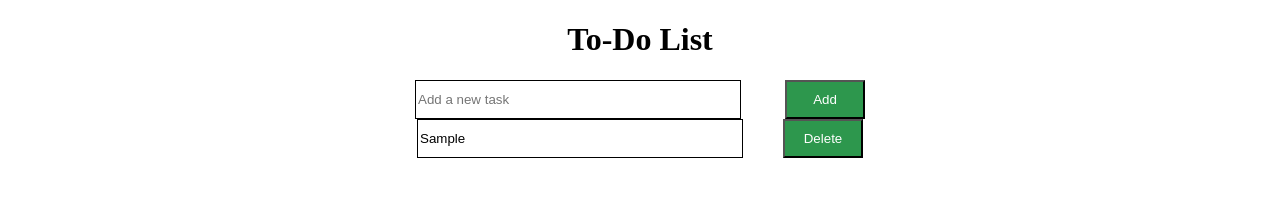
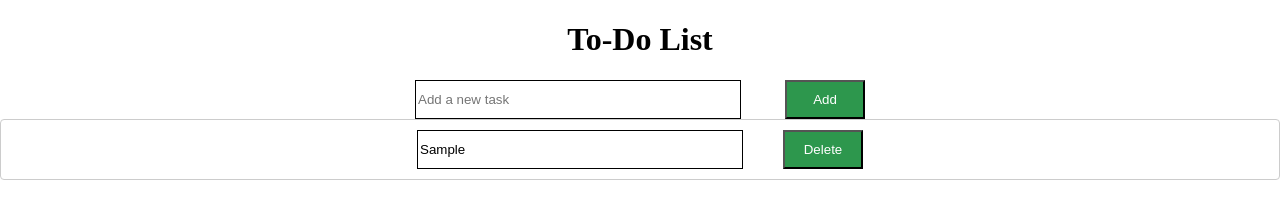
Before and after one commit to Priyadharshinik4/Responsive-To-Do-List-using-HTML-CSS-and-Javascript, a plain HTML site: page index.html in a window 1280 px wide. Both pictures are taken after typing "Sample" into the empty fields and a click on the button "Add". Drawn offline with Linux system fonts and the light colour scheme.

Commit message:
Update index.html

```diff
--- a/index.html
+++ b/index.html
@@ -6,6 +6,19 @@
     <title>To-Do List</title>
     <link rel="stylesheet" href="style.css">
     <script src="script.js"></script>
+    <style>
+        .task {
+            display: block;
+            margin-bottom: 10px;
+            padding: 10px;
+            border: 1px solid #ccc;
+            border-radius: 4px;
+        }
+        .remove-btn {
+            cursor: pointer;
+            color: red;
+        }
+    </style>
 </head>
 <body>
     <h1>To-Do List</h1>
```
